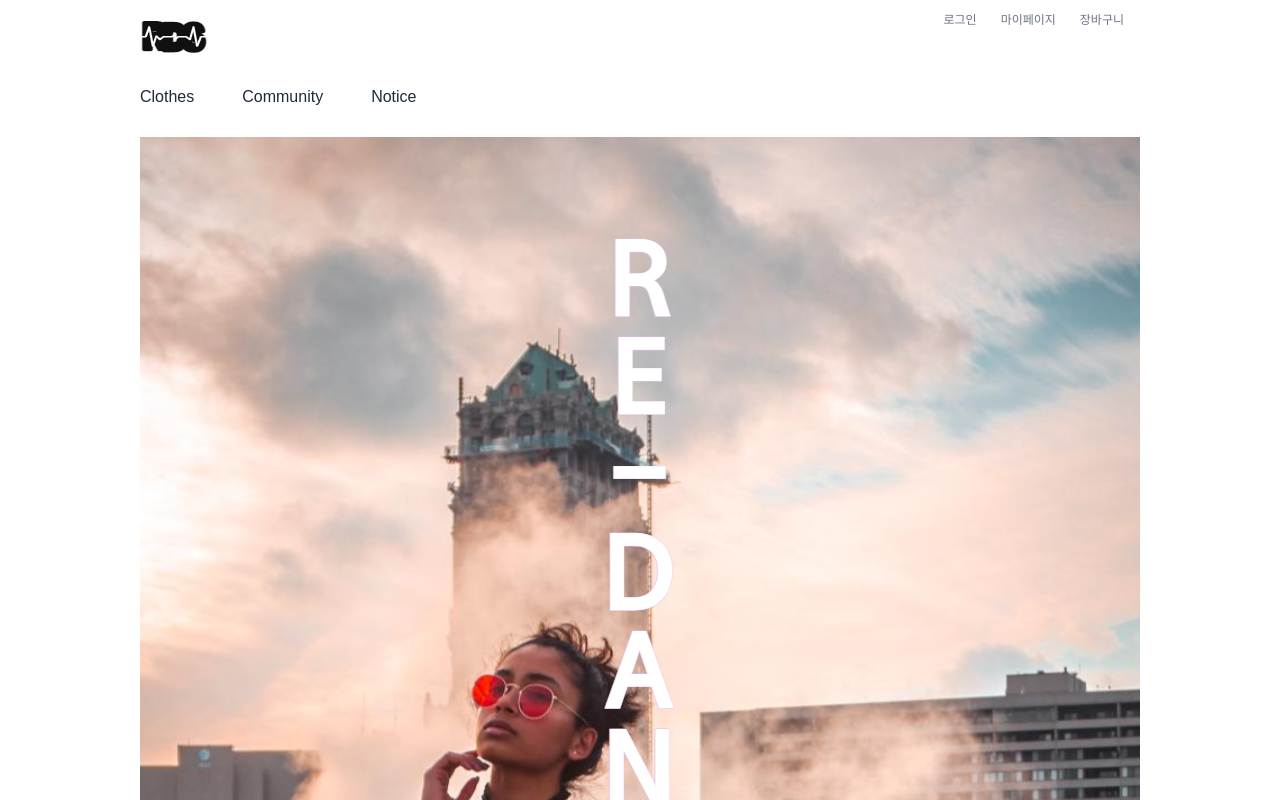
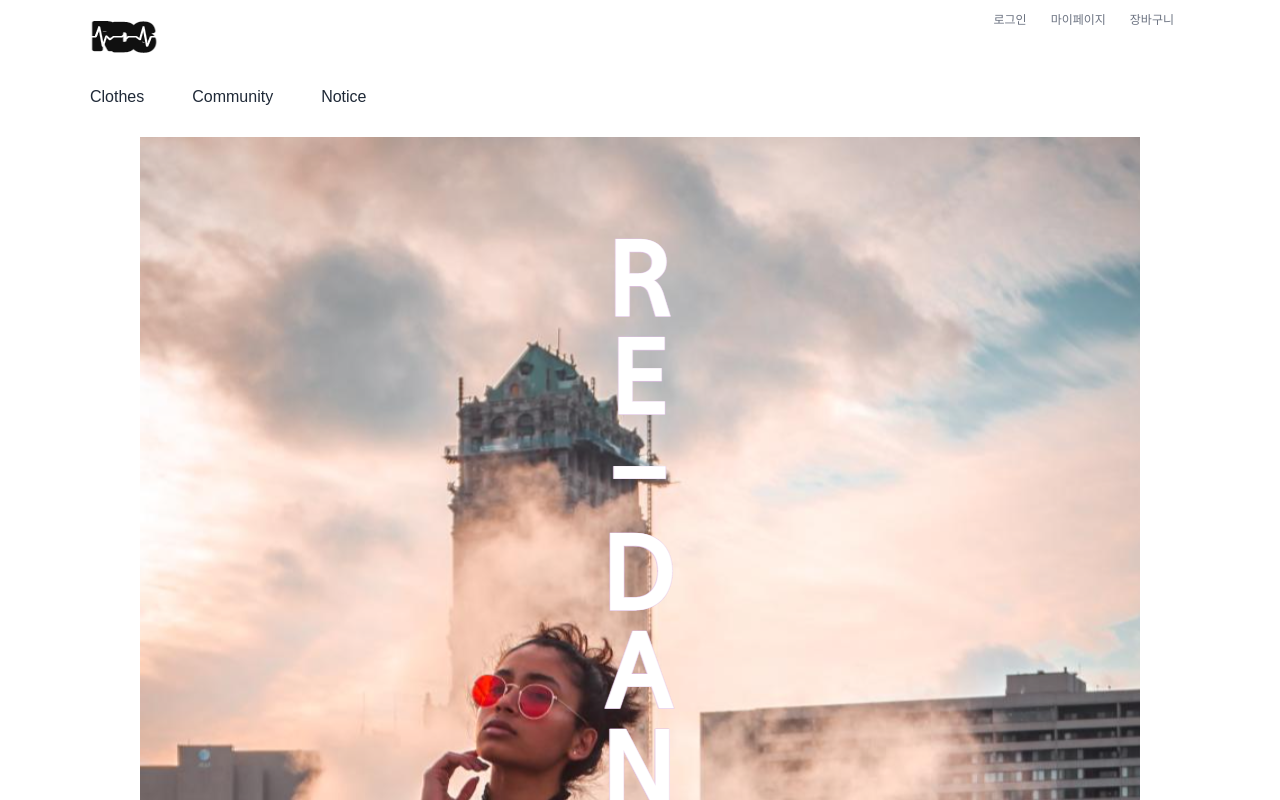
Before and after one commit to BACKHAERANI/project-pajama-react, a React (Create React App) app: page / in a window 1280 px wide. Shown: the top 800 px of the page. Built offline with nearby package versions, Linux system fonts and the light colour scheme; no server answers; a web font is replaced by a local one; what axios-hooks would draw is missing.

Commit message:
App.css 수정 // 가로 너비 1100px로 수정

```diff
--- a/src/App.css
+++ b/src/App.css
@@ -1,6 +1,6 @@
 @import url('https://fonts.googleapis.com/css2?family=IBM+Plex+Sans+KR&display=swap');
 .App {
-  width: 1000px;
+  width: 1100px;
   margin: 0 auto;
   font-family: 'IBM Plex Sans KR', sans-serif;
 }
```
